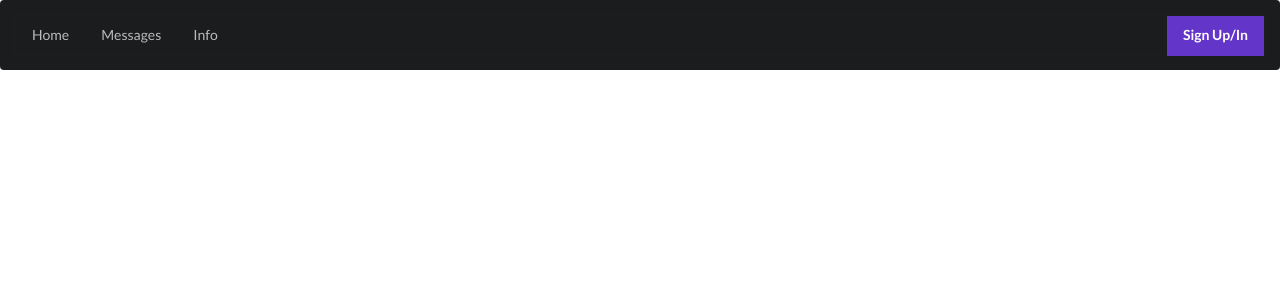
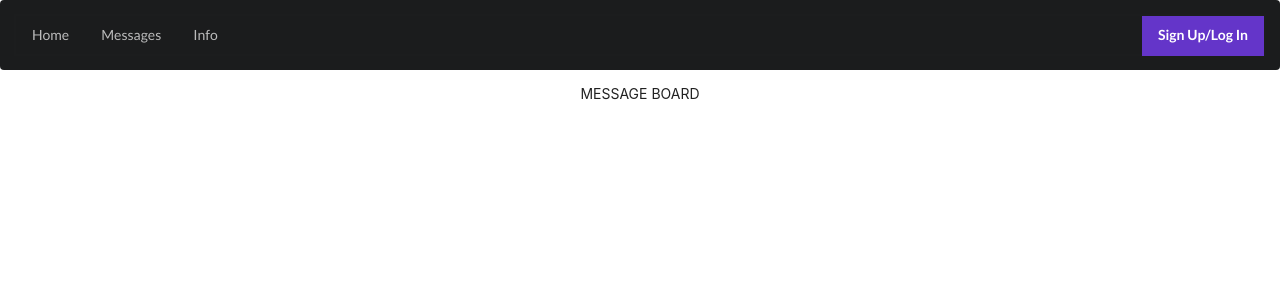
Before and after one commit to EvanAristy/MessageBoard-Frontend, a React (Create React App) app: page /messages in a window 1280 px wide. Shown: the top 300 px of the page. Built offline with nearby package versions, Linux system fonts and the light colour scheme.

Commit message:
Did my routes

```diff
--- a/package.json
+++ b/package.json
@@ -8,6 +8,7 @@
     "@testing-library/user-event": "^13.5.0",
     "react": "^17.0.2",
     "react-dom": "^17.0.2",
+    "react-router-dom": "^6.2.2",
     "react-scripts": "5.0.0",
     "web-vitals": "^2.1.4"
   },
--- a/src/App.js
+++ b/src/App.js
@@ -1,5 +1,10 @@
+import { Route, Routes } from 'react-router-dom'
 // components
 import Nav from './components/Nav';
+// pages
+import Info from './pages/Info';
+import SignIn from './pages/SignIn';
+import Messages from './pages/Messages';
 // css
 import './App.css';
 
@@ -7,7 +12,11 @@ function App() {
   return (
     <div className="App">
       <Nav />
-
+      <Routes>
+        <Route path='info' element={<Info />} />
+        <Route path='messages' element={<Messages />} />
+        <Route path='signin' element={<SignIn />} />
+      </Routes>
     </div>
   );
 }
--- a/src/components/Nav/index.jsx
+++ b/src/components/Nav/index.jsx
@@ -1,15 +1,15 @@
-import React from "react";
+import { Link } from "react-router-dom"
 
 const Nav = () => {
   return (
 
-    <div class="ui inverted segment">
-      <div class="ui inverted secondary pointing menu">
-        <a class="olive item">Home</a>
-        <a class="blue item">Messages</a>
-        <a class="orange item">Info</a>
+    <div className="ui inverted segment">
+      <div className="ui inverted secondary pointing menu">
+        <Link className="olive item" to='/'>Home</Link>
+        <Link className="blue item" to='/messages'>Messages</Link>
+        <Link className="orange item" to='/info'>Info</Link>
         <div className="right menu">
-            <a class="violet item active">Sign Up/In</a>
+            <Link className="violet item active" to='/signin'>Sign Up/Log In</Link>
         </div>
       </div>
     </div>
--- a/src/index.js
+++ b/src/index.js
@@ -3,10 +3,13 @@ import ReactDOM from 'react-dom';
 import './index.css';
 import App from './App';
 import reportWebVitals from './reportWebVitals';
+import { BrowserRouter as Router } from 'react-router-dom'
 
 ReactDOM.render(
   <React.StrictMode>
-    <App />
+    <Router>
+      <App />
+    </Router>
   </React.StrictMode>,
   document.getElementById('root')
 );
--- /dev/null
+++ b/src/pages/Info/index.jsx
@@ -0,0 +1,11 @@
+import React from 'react';
+
+const Info = () => {
+    return (
+        <div>
+            INFO
+        </div>
+    );
+}
+
+export default Info;
--- /dev/null
+++ b/src/pages/Messages/index.jsx
@@ -0,0 +1,11 @@
+import React from 'react';
+
+const Messages = () => {
+    return (
+        <div>
+            MESSAGE BOARD
+        </div>
+    );
+}
+
+export default Messages;
--- /dev/null
+++ b/src/pages/SignIn/index.jsx
@@ -0,0 +1,11 @@
+import React from 'react';
+
+const SignIn = () => {
+    return (
+        <div>
+            SIGN IN
+        </div>
+    );
+}
+
+export default SignIn;
```
Also changed, not shown: 1 other file (tests, documents, lock files or other folders).
